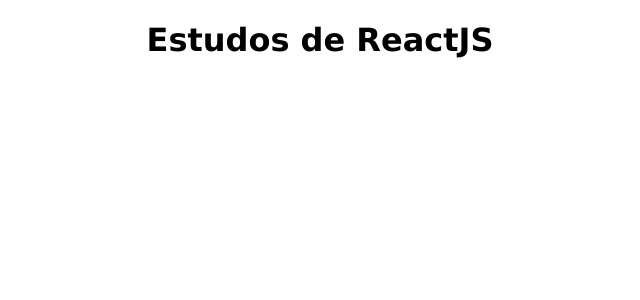
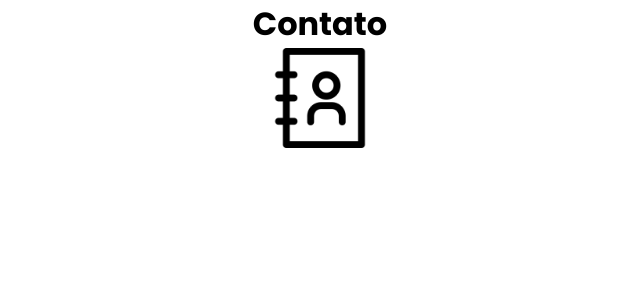
Before and after one commit to vinczken/estudo-reactjs, a React (Create React App) app: page / in a window 1280 px wide. Shown: the top 300 px of the page, without its empty margins (320-960 px from the left). Built offline with nearby package versions, Linux system fonts and the light colour scheme.

Commit message:
estrutura-parte 2 + jsx-parte 1 + jxs-parte 2

```diff
--- a/public/index.html
+++ b/public/index.html
@@ -24,7 +24,10 @@
       work correctly both with client-side routing and a non-root public URL.
       Learn how to configure a non-root public URL by running `npm run build`.
     -->
-    <title>React App</title>
+
+    <link rel="stylesheet" href="https://cdnjs.cloudflare.com/ajax/libs/font-awesome/6.7.1/css/all.min.css" integrity="sha512-5Hs3dF2AEPkpNAR7UiOHba+lRSJNeM2ECkwxUIxC1Q/FLycGTbNapWXB4tP889k5T5Ju8fs4b1P5z/iB4nMfSQ==" crossorigin="anonymous" referrerpolicy="no-referrer" />
+
+    <title>ReactJS Cit</title>
   </head>
   <body>
     <noscript>You need to enable JavaScript to run this app.</noscript>
--- a/src/App.css
+++ /dev/null
@@ -1,3 +0,0 @@
-.App {
-  text-align: center;
-}
--- a/src/App.js
+++ /dev/null
@@ -1,9 +0,0 @@
-import './App.css';
-
-export default function App() {
-  return (
-    <div className="App">
-      <h1> Estudos de ReactJS </h1>
-    </div>
-  );
-}
--- a/src/index.css
+++ b/src/index.css
@@ -1,4 +1,8 @@
-body {
+
+@import url('https://fonts.googleapis.com/css2?family=Poppins:ital,wght@0,100;0,200;0,300;0,400;0,500;0,600;0,700;0,800;0,900;1,100;1,200;1,300;1,400;1,500;1,600;1,700;1,800;1,900&family=Roboto:ital,wght@0,100;0,300;0,400;0,500;0,700;0,900;1,100;1,300;1,400;1,500;1,700;1,900&display=swap');
+
+* {
   margin: 0;
-  font-family: Verdana;
+  box-sizing: border-box;
+  font-family: 'Poppins';
 }
--- a/src/index.js
+++ b/src/index.jsx
@@ -1,11 +1,13 @@
 import React from 'react';
 import ReactDOM from 'react-dom/client';
 import './index.css';
-import App from './App';
+
+//import App from './pages/app';
+import Contato from './pages/contato';
 
 const root = ReactDOM.createRoot(document.getElementById('root'));
 root.render(
   <React.StrictMode>
-    <App />
+    <Contato />
   </React.StrictMode>
 );
--- /dev/null
+++ b/src/pages/app/index.css
@@ -0,0 +1,4 @@
+
+.App {
+  text-align: left;
+}
--- /dev/null
+++ b/src/pages/app/index.jsx
@@ -0,0 +1,14 @@
+import './index.css';
+
+export default function App() {
+  return (
+    <div className="App">
+      <h1>
+         Estudos de ReactJS
+          <i className='fa fa-heart'> </i>
+      </h1>
+      <br />
+      <h2> Estudando JSX </h2>
+    </div>
+  );
+}
--- /dev/null
+++ b/src/pages/contato/index.css
@@ -0,0 +1,7 @@
+.pagina-contato {
+    text-align: center;
+}
+
+.icone-contato {
+    width: 100px;
+}
--- /dev/null
+++ b/src/pages/contato/index.jsx
@@ -0,0 +1,13 @@
+import './index.css'
+
+
+export default function Contato(){
+
+
+    return ( /* bloco jsx*/
+        <div className='pagina-contato'>
+            <h1> Contato </h1>
+            <img className='icone-contato' src='/assets/images/icon-contato.png' />
+        </div>
+    )
+}
```
Also changed, not shown: public/assets/images/icon-contato.png (added), 1 other file (tests, documents, lock files or other folders).
